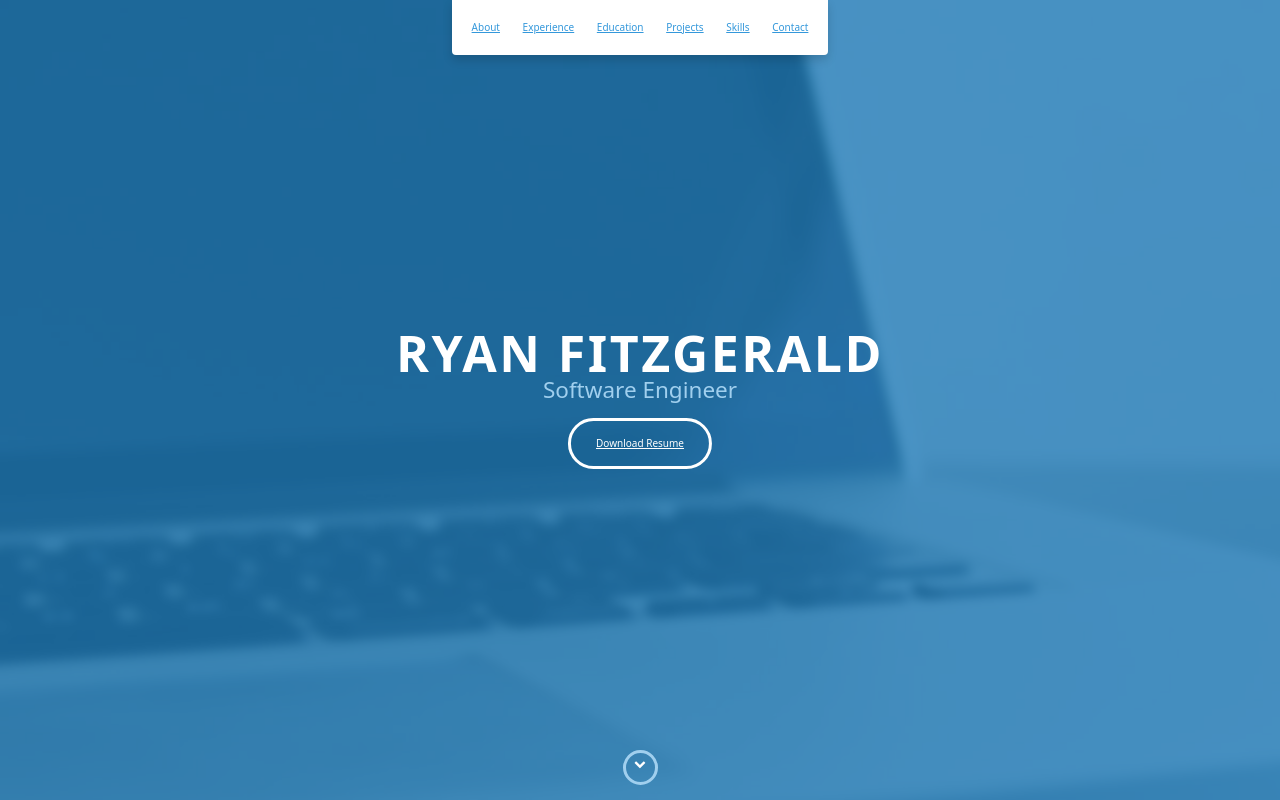
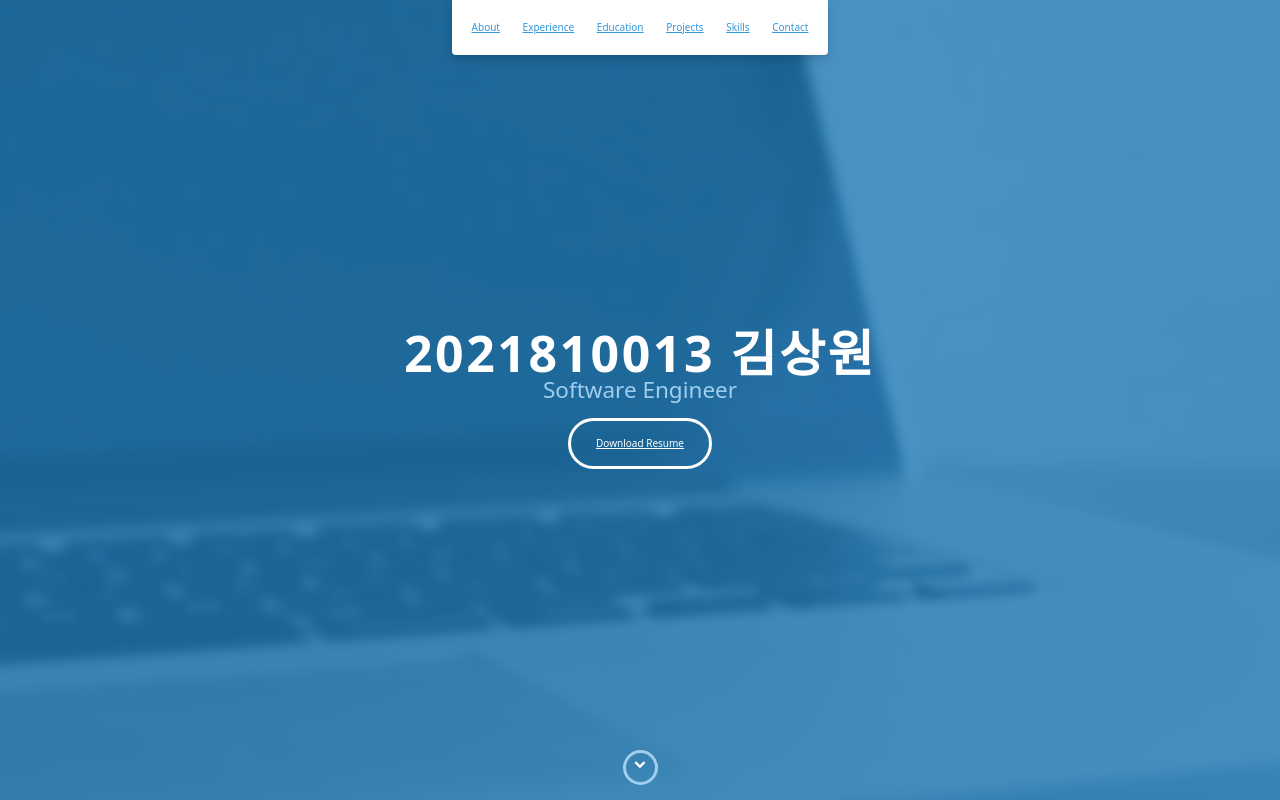
Before and after one commit to 3nn50n/3nn50n.github.io, a website: page index.html in a window 1280 px wide. Shown: the top 800 px of the page. Drawn offline with nearby package versions, Linux system fonts and the light colour scheme.

Commit message:
Update index.html

```diff
--- a/index.html
+++ b/index.html
@@ -49,7 +49,7 @@
 
     <div id="lead">
         <div id="lead-content">
-            <h1>Ryan Fitzgerald</h1>
+            <h1>2021810013 김상원</h1>
             <h2>Software Engineer</h2>
             <a href="#" class="btn-rounded-white">Download Resume</a>
         </div>
```
